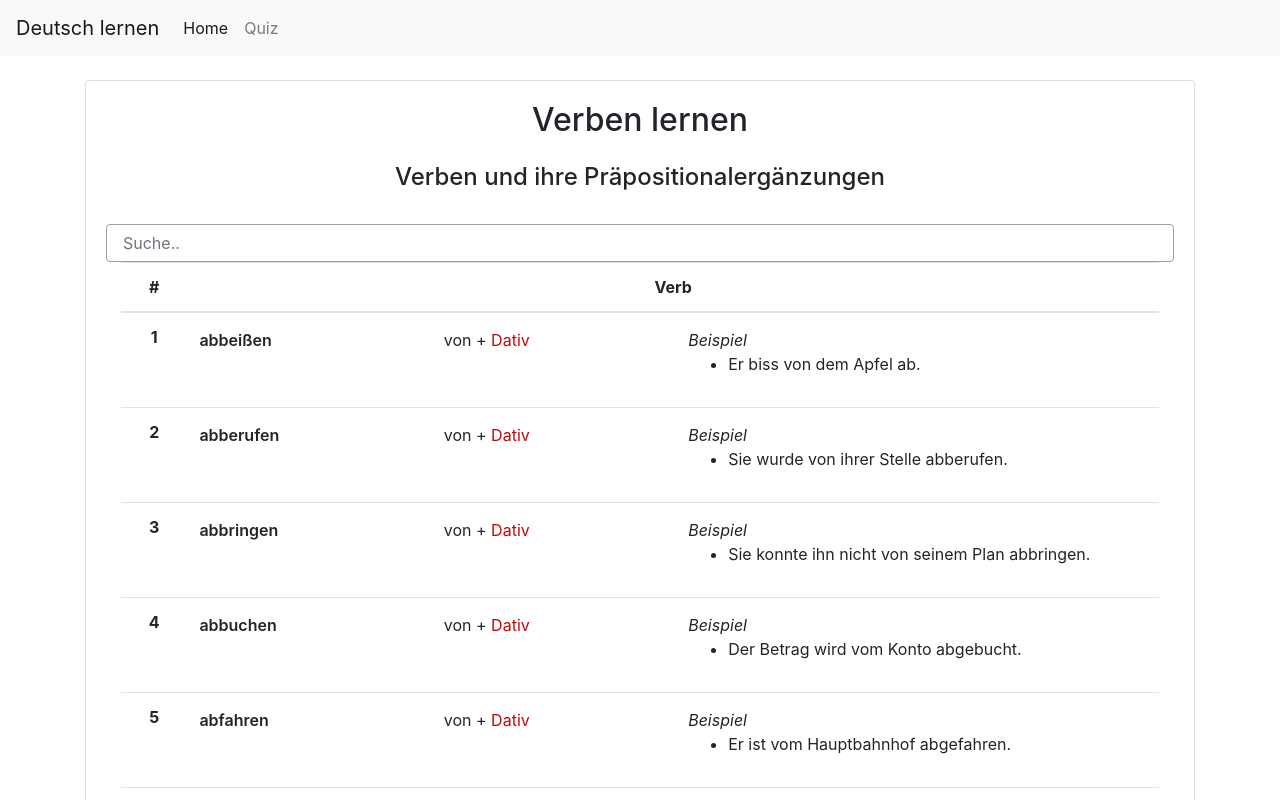
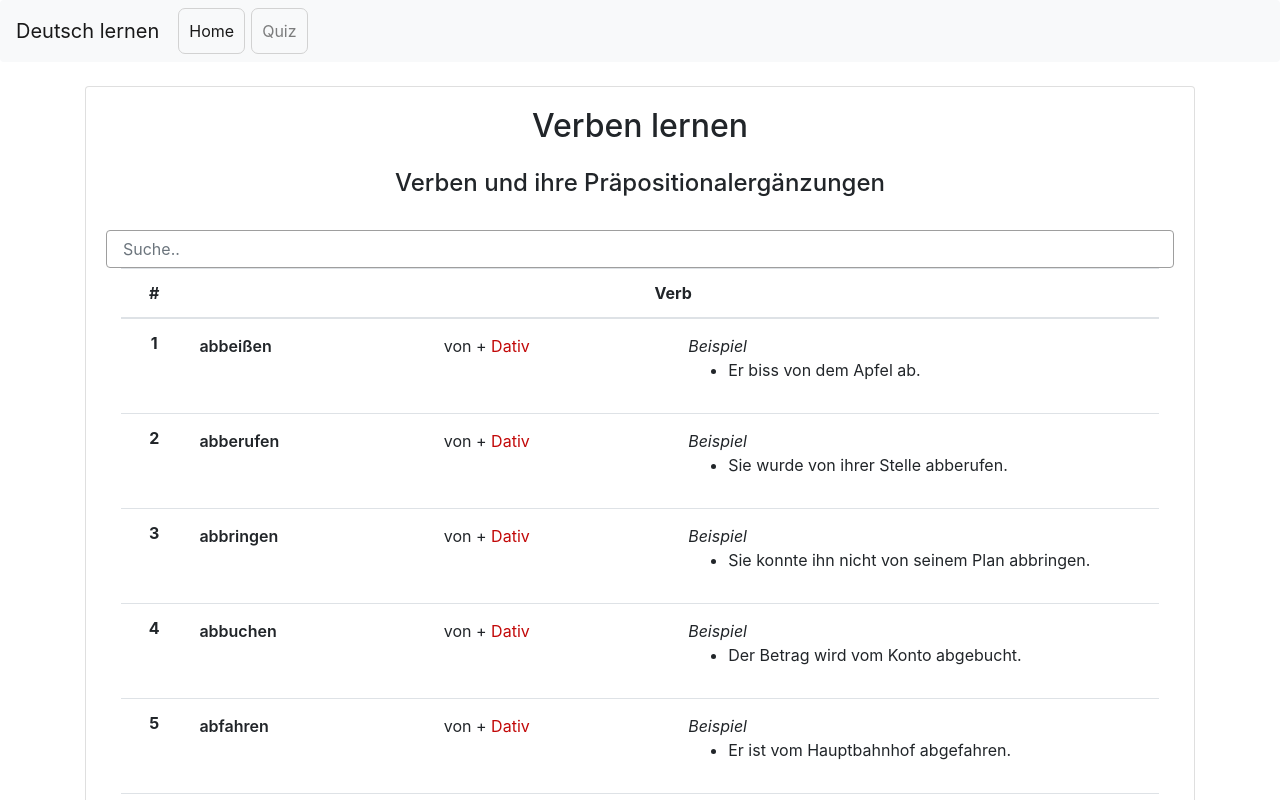
Before and after one commit to snuzi/deutsch, a React (Create React App) app: page / in a window 1280 px wide. Shown: the top 800 px of the page. Built offline with nearby package versions, Linux system fonts and the light colour scheme.

Commit message:
Update App.css

```diff
--- a/src/App.css
+++ b/src/App.css
@@ -95,3 +95,10 @@ ul.no-bullets {
 .section {
   padding: 3px;
 }
+
+li.nav-item {
+    border: solid 1px #d2d2d2;
+    border-radius: 7px;
+    margin: 0 3px 0 3px;
+    padding: 2px;
+}
```
